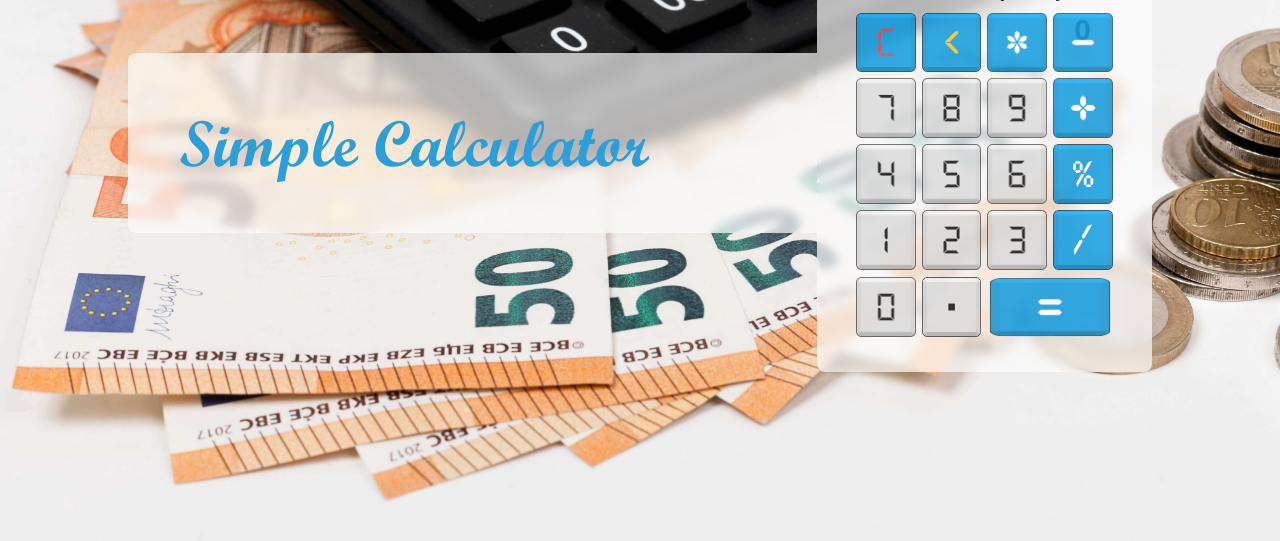
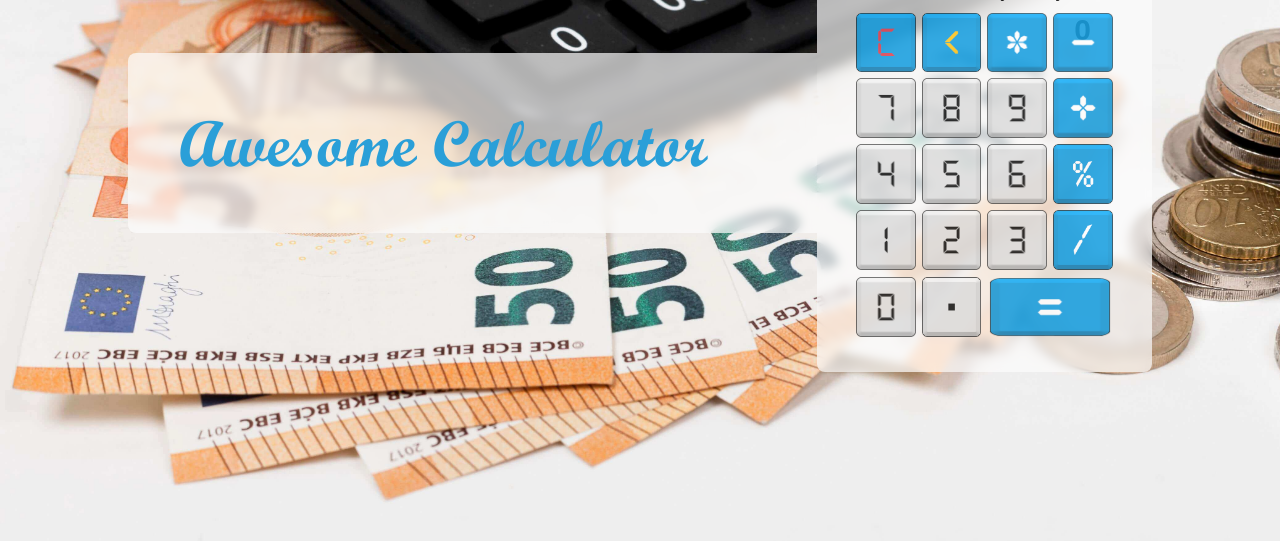
Before and after one commit to saburali/Awesome-Calculator, a plain HTML site: page index.html in a window 1280 px wide. Shown: the part 257-798 px from the top of the page. Drawn offline with Linux system fonts and the light colour scheme; a web font is replaced by a local one.

Commit message:
Title & Heading Change Text

```diff
--- a/index.html
+++ b/index.html
@@ -5,12 +5,12 @@
     <meta charset="UTF-8">
     <meta name="viewport" content="width=device-width, initial-scale=1.0">
     <link rel="icon" href="asset/icon/calculator.ico" type="image/gif" sizes="16x16">
-    <title> Simple Calculator </title>
+    <title> Awesome Calculator </title>
     <link href="asset/css-js/style.css" rel="stylesheet" />
 </head>
 
 <body>
-    <h2 class="b-text"> Simple Calculator </h2>
+    <h2 class="b-text"> Awesome Calculator </h2>
     <form name="calculatorForm">
     <table>
         <thead>
```
Also changed, not shown: asset/image/demo-2.png (added), asset/image/demo-3.png (added).
